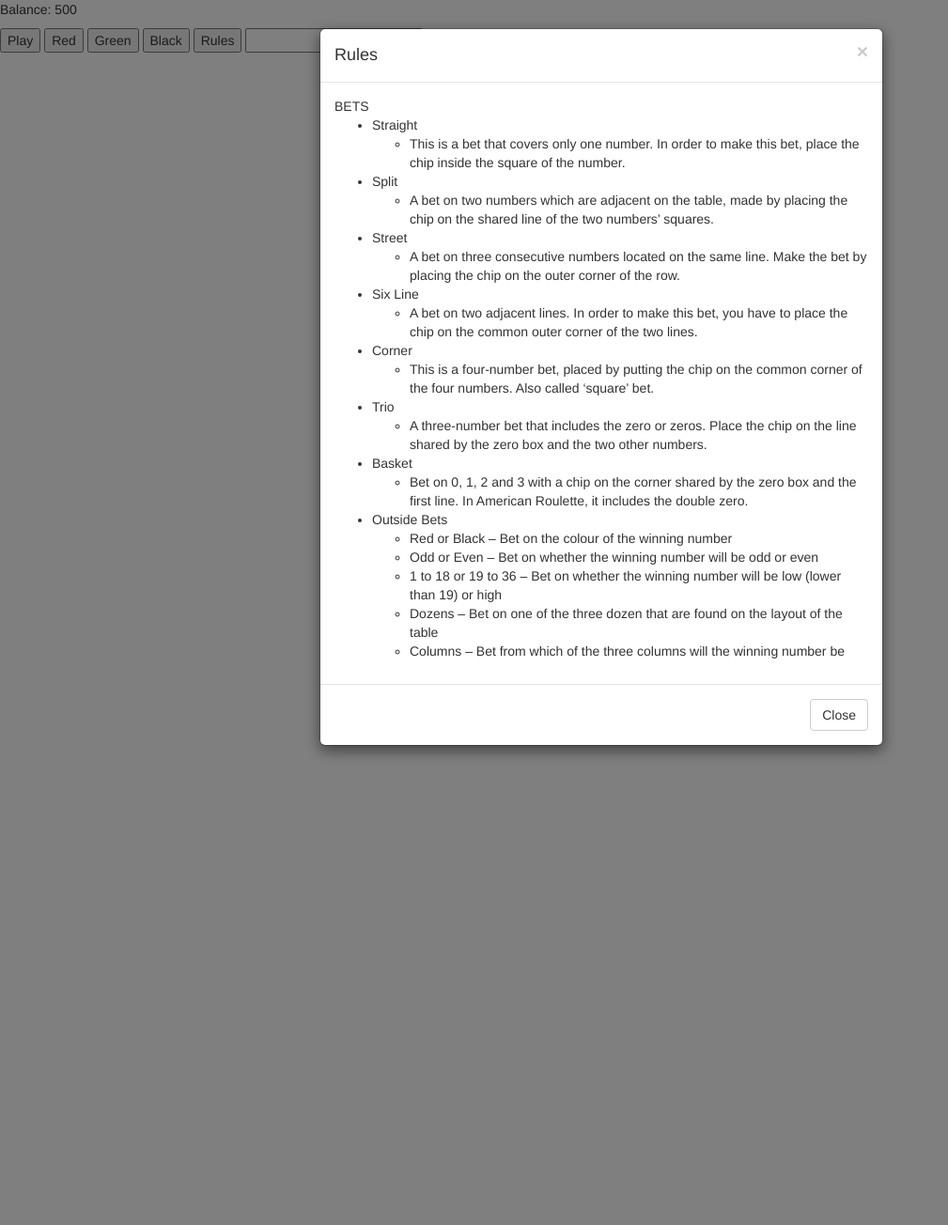
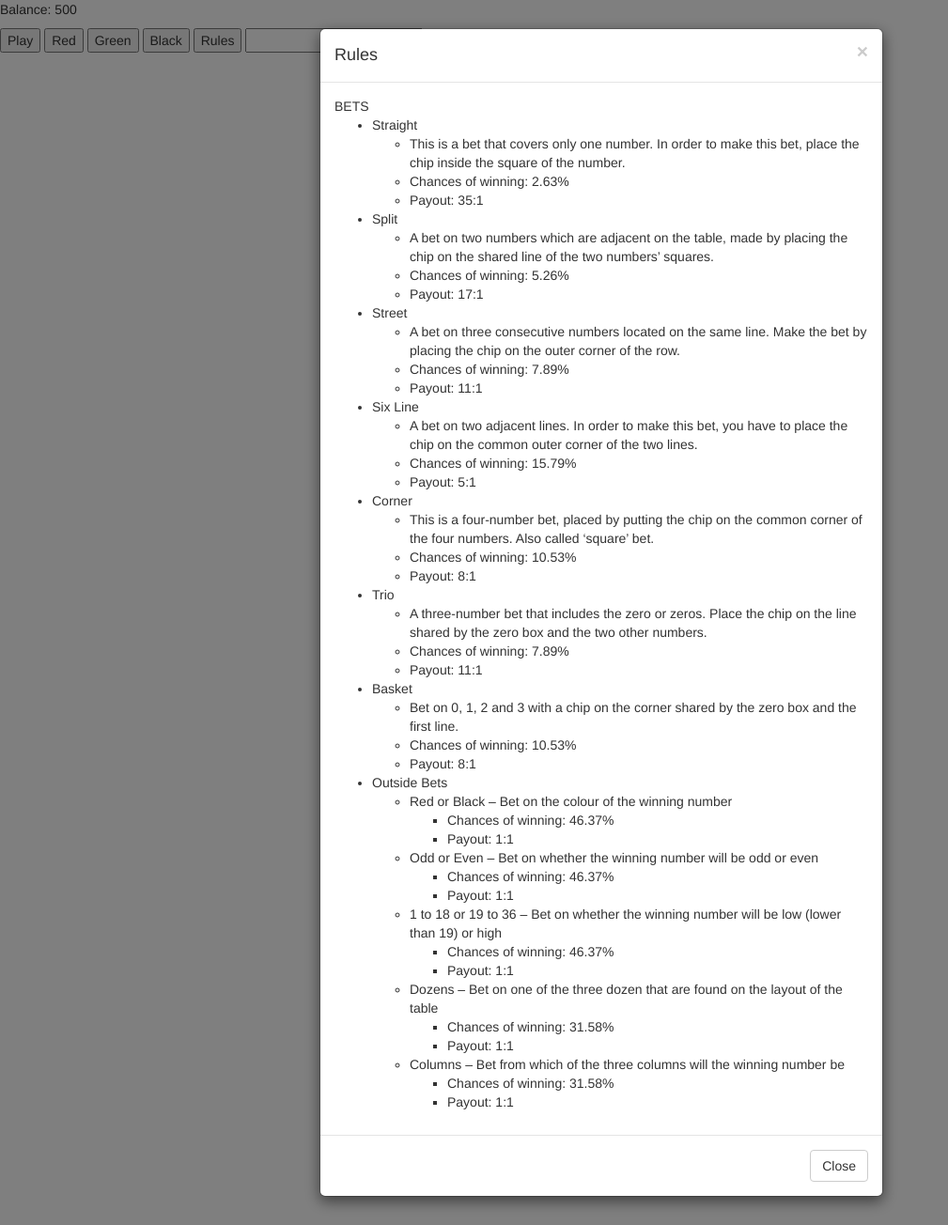
Before and after one commit to darkpiggy73/CasinoAPP-CS-358, a PHP site: page / in a window 1280 px wide, after a click on "Rules". Shown: the whole page at 94% size, without its empty margins (0-1009 px from the left). Run offline with PHP 8.4, Linux system fonts and the light colour scheme.

Commit message:
Update index.php

```diff
--- a/index.php
+++ b/index.php
@@ -32,40 +32,88 @@
                 <ul>
                     <li>
                       Straight
-                      <ul><li>This is a bet that covers only one number. In order to make this bet, place the chip inside the square of the number.</li></ul>
+                      <ul>
+                        <li>This is a bet that covers only one number. In order to make this bet, place the chip inside the square of the number.</li>
+                        <li>Chances of winning: 2.63%</li>
+                        <li>Payout: 35:1</li>
+                      </ul>
                     </li>
                     <li>
                       Split
-                      <ul><li>A bet on two numbers which are adjacent on the table, made by placing the chip on the shared line of the two numbers’ squares.</li></ul>
+                      <ul>
+                        <li>A bet on two numbers which are adjacent on the table, made by placing the chip on the shared line of the two numbers’ squares.</li>
+                        <li>Chances of winning: 5.26%</li>
+                        <li>Payout: 17:1</li>
+                      </ul>
                     </li>
                     <li>
                       Street
-                      <ul><li>A bet on three consecutive numbers located on the same line. Make the bet by placing the chip on the outer corner of the row.</li></ul>
+                      <ul>
+                        <li>A bet on three consecutive numbers located on the same line. Make the bet by placing the chip on the outer corner of the row.</li>
+                        <li>Chances of winning: 7.89%</li>
+                        <li>Payout: 11:1</li>
+                      </ul>
                     </li>
                     <li>
                       Six Line
-                      <ul><li>A bet on two adjacent lines. In order to make this bet, you have to place the chip on the common outer corner of the two lines.</li></ul>
+                      <ul>
+                        <li>A bet on two adjacent lines. In order to make this bet, you have to place the chip on the common outer corner of the two lines.</li>
+                        <li>Chances of winning: 15.79%</li>
+                        <li>Payout: 5:1</li>
+                      </ul>
                     </li>
                     <li>
                       Corner
-                      <ul><li>This is a four-number bet, placed by putting the chip on the common corner of the four numbers. Also called ‘square’ bet.</li></ul>
+                      <ul>
+                        <li>This is a four-number bet, placed by putting the chip on the common corner of the four numbers. Also called ‘square’ bet.</li>
+                        <li>Chances of winning: 10.53%</li>
+                        <li>Payout: 8:1</li>
+                      </ul>
                     </li>
                     <li>
                       Trio
-                      <ul><li>A three-number bet that includes the zero or zeros. Place the chip on the line shared by the zero box and the two other numbers.</li></ul>
+                      <ul>
+                        <li>A three-number bet that includes the zero or zeros. Place the chip on the line shared by the zero box and the two other numbers.</li>
+                        <li>Chances of winning: 7.89%</li>
+                        <li>Payout: 11:1</li>
+                      </ul>
                     </li>
                     <li>
                       Basket
-                      <ul><li>Bet on 0, 1, 2 and 3 with a chip on the corner shared by the zero box and the first line. In American Roulette, it includes the double zero.</li></ul>
+                      <ul>
+                        <li>Bet on 0, 1, 2 and 3 with a chip on the corner shared by the zero box and the first line.</li>
+                        <li>Chances of winning: 10.53%</li>
+                        <li>Payout: 8:1</li>
+                      </ul>
                     </li>
                     <li>
                       Outside Bets
                       <ul>
                         <li>Red or Black – Bet on the colour of the winning number</li>
+                          <ul>
+                            <li>Chances of winning: 46.37%</li>
+                            <li>Payout: 1:1</li>
+                          </ul>
                         <li>Odd or Even – Bet on whether the winning number will be odd or even</li>
+                          <ul>
+                            <li>Chances of winning: 46.37%</li>
+                            <li>Payout: 1:1</li>
+                          </ul>
                         <li>1 to 18 or 19 to 36 – Bet on whether the winning number will be low (lower than 19) or high</li>
+                          <ul>
+                            <li>Chances of winning: 46.37%</li>
+                            <li>Payout: 1:1</li>
+                          </ul>
                         <li>Dozens – Bet on one of the three dozen that are found on the layout of the table</li>
+                          <ul>
+                            <li>Chances of winning: 31.58%</li>
+                            <li>Payout: 1:1</li>
+                          </ul>
                         <li>Columns – Bet from which of the three columns will the winning number be</li>
+                          <ul>
+                            <li>Chances of winning: 31.58%</li>
+                            <li>Payout: 1:1</li>
+                          </ul>
                       </ul>
                     </li>
                 </ul>
```
